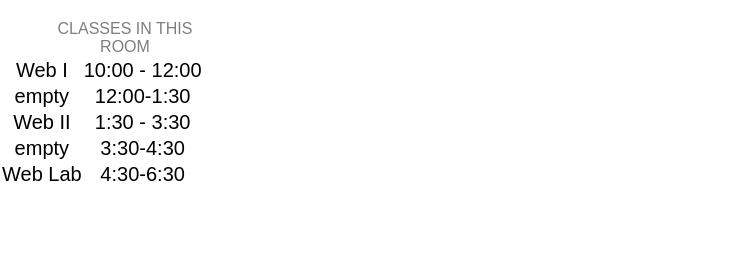
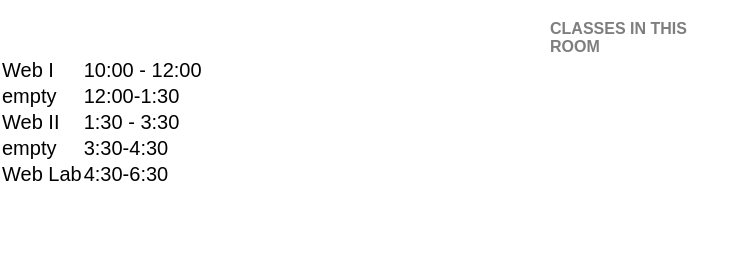
Before and after one commit to trenthp/dashboard, a plain HTML site: page index.html in a window 1280 px wide. Shown: the whole page, without its empty margins (0-748 px from the left). Drawn offline with Linux system fonts and the light colour scheme; a web font is replaced by a local one.

Commit message:
class name changes

```diff
--- a/index.html
+++ b/index.html
@@ -45,17 +45,6 @@
           background: transparent !important;
         }
 
-        #spacepeopleContainer
-        {
-          width: 250px;
-          height: 250px;
-          text-align: center;
-        }
-        #spacepeopleContainer *
-        {
-          font-weight: normal;
-        }
-
         h1
         {
           font-size: 120px;
@@ -89,37 +78,31 @@
 	</head>
 
 	<body onload="init()">
-  <div id="main">
-
-    <div id="spacepeopleContainer">
 
       <h2>classes in this room</h2>
-      <table id="projects">
+      <table id="classes">
         <tr>
-          <td class="projectName">Web I</td>
-          <td class="projectVersion">10:00 - 12:00</td>
+          <td class="className">Web I</td>
+          <td class="classTime">10:00 - 12:00</td>
         </tr>
         <tr>
-          <td class="projectName">empty</td>
-          <td class="projectVersion">12:00-1:30</td>
+          <td class="className">empty</td>
+          <td class="classTime">12:00-1:30</td>
         </tr>
         <tr>
-          <td class="projectName">Web II</td>
-          <td class="projectVersion">1:30 - 3:30</td>
+          <td class="className">Web II</td>
+          <td class="classTime">1:30 - 3:30</td>
         </tr>
         <tr>
-          <td class="projectName">empty</td>
-          <td class="projectVersion">3:30-4:30</td>
+          <td class="className">empty</td>
+          <td class="classTime">3:30-4:30</td>
         </tr>
         <tr>
-          <td class="projectName">Web Lab</td>
-          <td class="projectVersion">4:30-6:30</td>
+          <td class="className">Web Lab</td>
+          <td class="classTime">4:30-6:30</td>
         </tr>
       </table>
 
-    </div><!-- spacepeopleContainer -->
-
-  </div><!-- main -->
 <script type="text/javascript">
 
 		function refresh()
```
